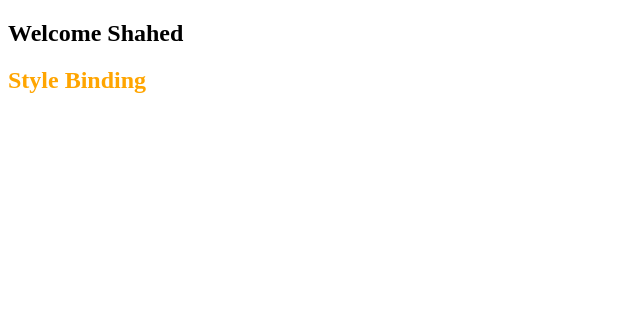
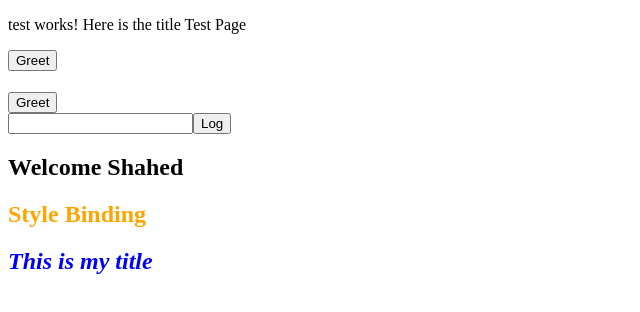
Before and after one commit to shahed-swe/angular-practise, an Angular app: page / in a window 1280 px wide. Shown: the top 312 px of the page, without its empty margins (0-640 px from the left). Built offline with nearby package versions, Linux system fonts and the light colour scheme.

Commit message:
template reference and event binding

```diff
--- a/src/app/app.component.html
+++ b/src/app/app.component.html
@@ -3,9 +3,9 @@
   <h1>
     Welcome to {{ title }}!
   </h1>
-</div>
+</div>-->
 <app-test></app-test>
-<div class="app-test2"></div>
-<div app-test3></div> -->
+<!-- <div class="app-test2"></div> -->
+<!-- <div app-test3></div>  -->
 <!-- <app-test4></app-test4> -->
 <app-test5></app-test5>
--- a/src/app/test/test.component.html
+++ b/src/app/test/test.component.html
@@ -1,3 +1,11 @@
 <p>
   test works! Here is the title {{title}}
 </p>
+<button (click)="onClick($event)">Greet</button>
+
+<h1>{{greeting}}</h1>
+<button (click)="greeting='Welcome Shahed'">Greet</button>
+
+<br/>
+<input #myInput type="text" />
+<button (click)="logMessage(myInput)">Log</button>
--- a/src/app/test/test.component.ts
+++ b/src/app/test/test.component.ts
@@ -12,4 +12,14 @@ export class TestComponent implements OnInit {
   ngOnInit() {
   }
   title="Test Page"
+  public greeting = ""
+
+  onClick(event){
+    this.title = "Page 2"
+    console.log(event)
+  }
+
+  logMessage(value){
+    console.log(value.value)
+  }
 }
--- a/src/app/test5/test5.component.ts
+++ b/src/app/test5/test5.component.ts
@@ -7,6 +7,7 @@ import { Component, OnInit } from '@angular/core';
       Welcome {{name}}
     </h2>
     <h2 [style.color]="bindingColor">Style Binding</h2>
+    <h2 [ngStyle]="titleStyle">This is my title</h2>
   `,
   styles: [`
 
@@ -16,6 +17,10 @@ export class Test5Component implements OnInit {
   public name = "Shahed"
   public hasError = false
   public bindingColor = this.hasError ? "red":"orange"
+  public titleStyle = {
+    color: "blue",
+    fontStyle: "italic"
+  };
   constructor() { }
 
   ngOnInit() {
```
